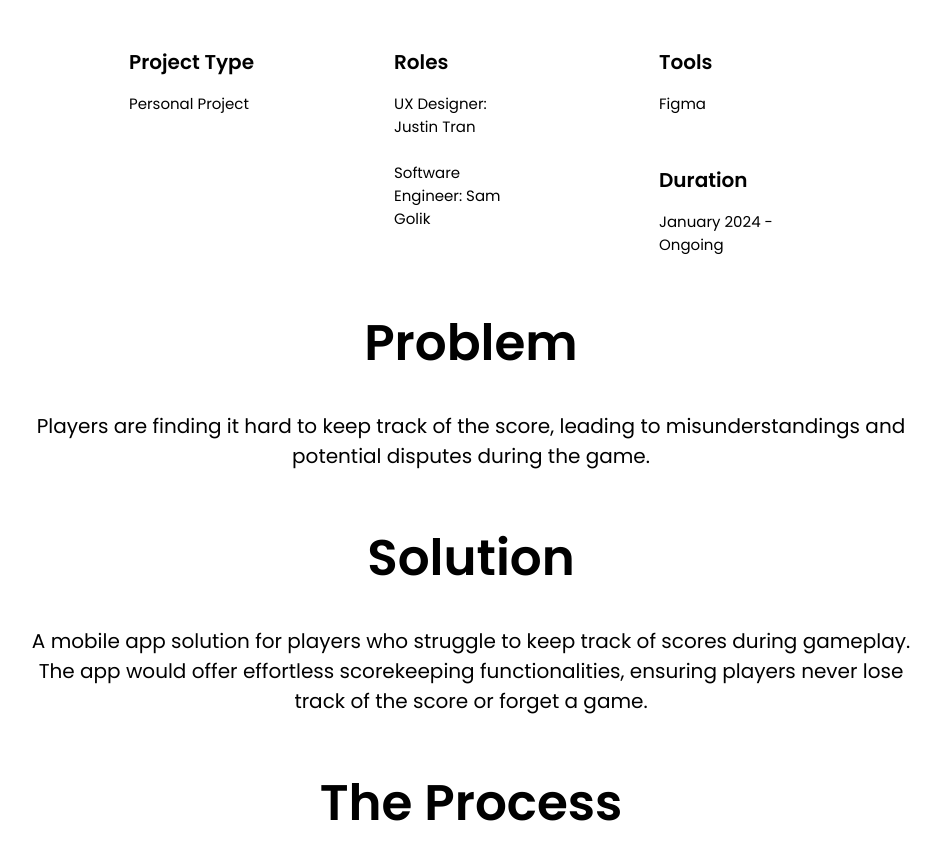
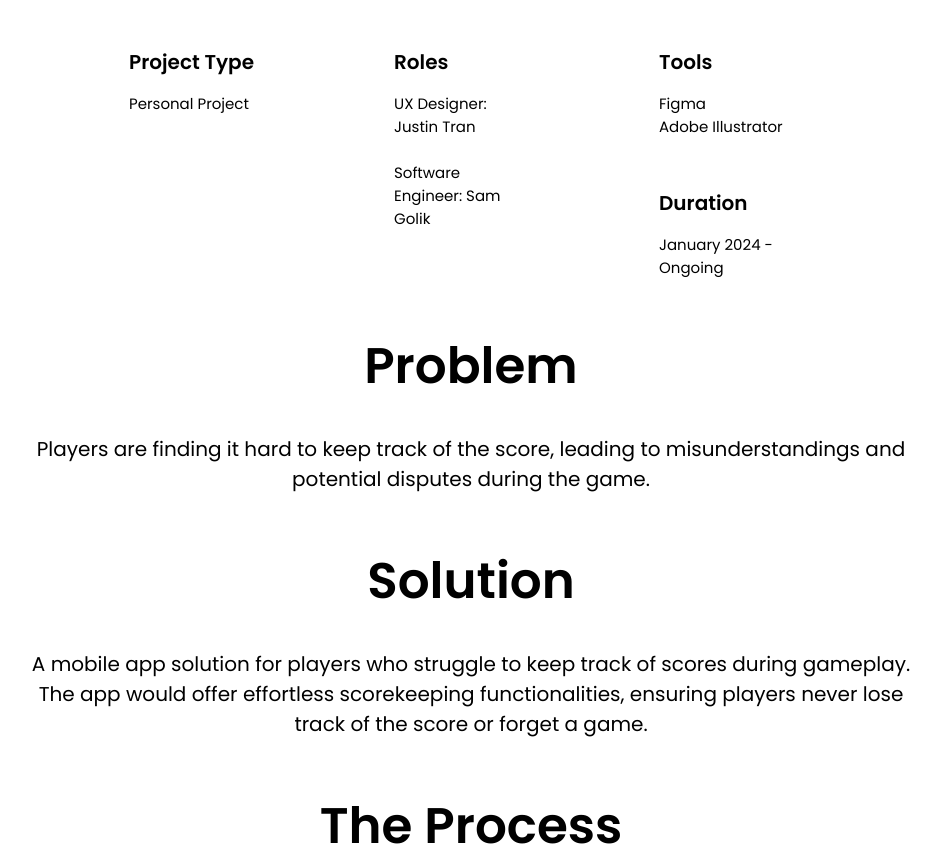
Before and after one commit to joostint/portfolio, a plain HTML site: page dieup.html in a window 1280 px wide. Shown: the part 1016-1884 px from the top of the page, without its empty margins (129-1070 px from the left). Drawn offline with Linux system fonts and the light colour scheme.

Commit message:
Update dieup.html

```diff
--- a/dieup.html
+++ b/dieup.html
@@ -38,7 +38,7 @@
         </div>
         <div class="column">
           <h2>Tools</h2>
-          <p>Figma</p>
+          <p>Figma <br>Adobe Illustrator</p>
       </div>
         <!-- Third Column -->
         <div class="column">
```
